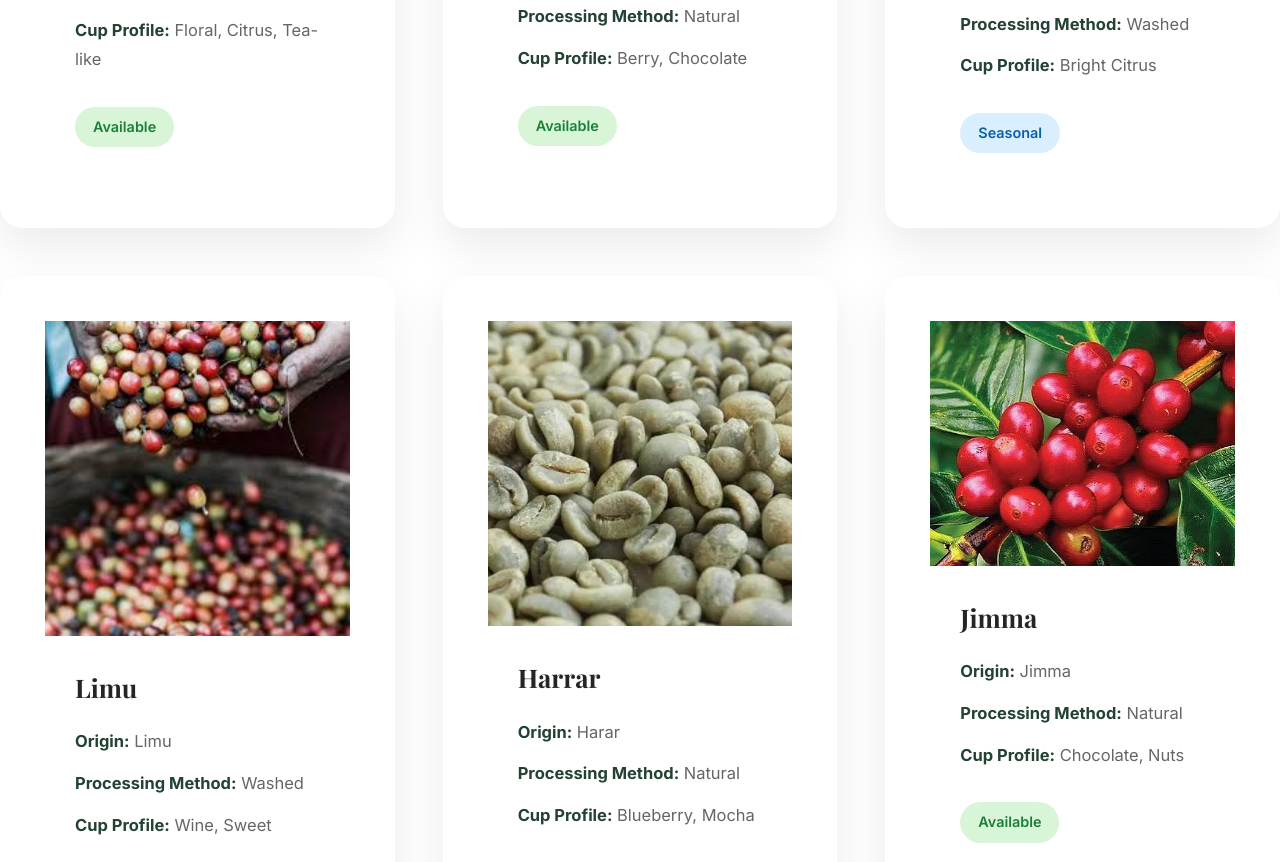
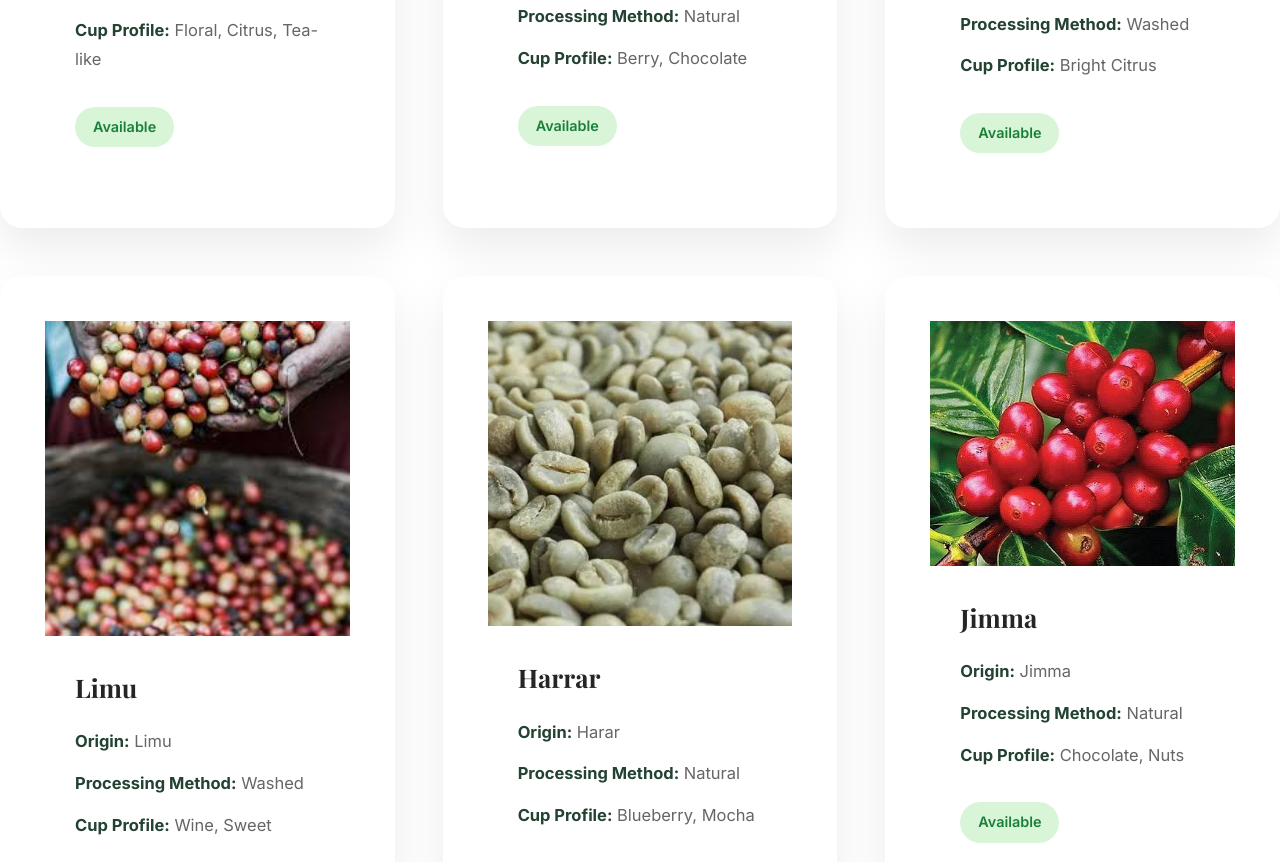
Before and after one commit to Nahom-Getnet/cona-coffee, a React (Vite) app: page / in a window 1280 px wide. Shown: the part 2894-3756 px from the top of the page. Built offline with nearby package versions, Linux system fonts and the light colour scheme.

Commit message:
Edit sidamo coffee  availability

```diff
--- a/src/data/coffeeData.js
+++ b/src/data/coffeeData.js
@@ -26,7 +26,7 @@ name:"Sidamo",
 Origin:"Sidama",
 process:"Washed",
 notes:"Bright Citrus",
-availability:"Seasonal",
+availability:"Available",
 image:"/Images/Coffee/sidama.jpg"
 },
 
```
